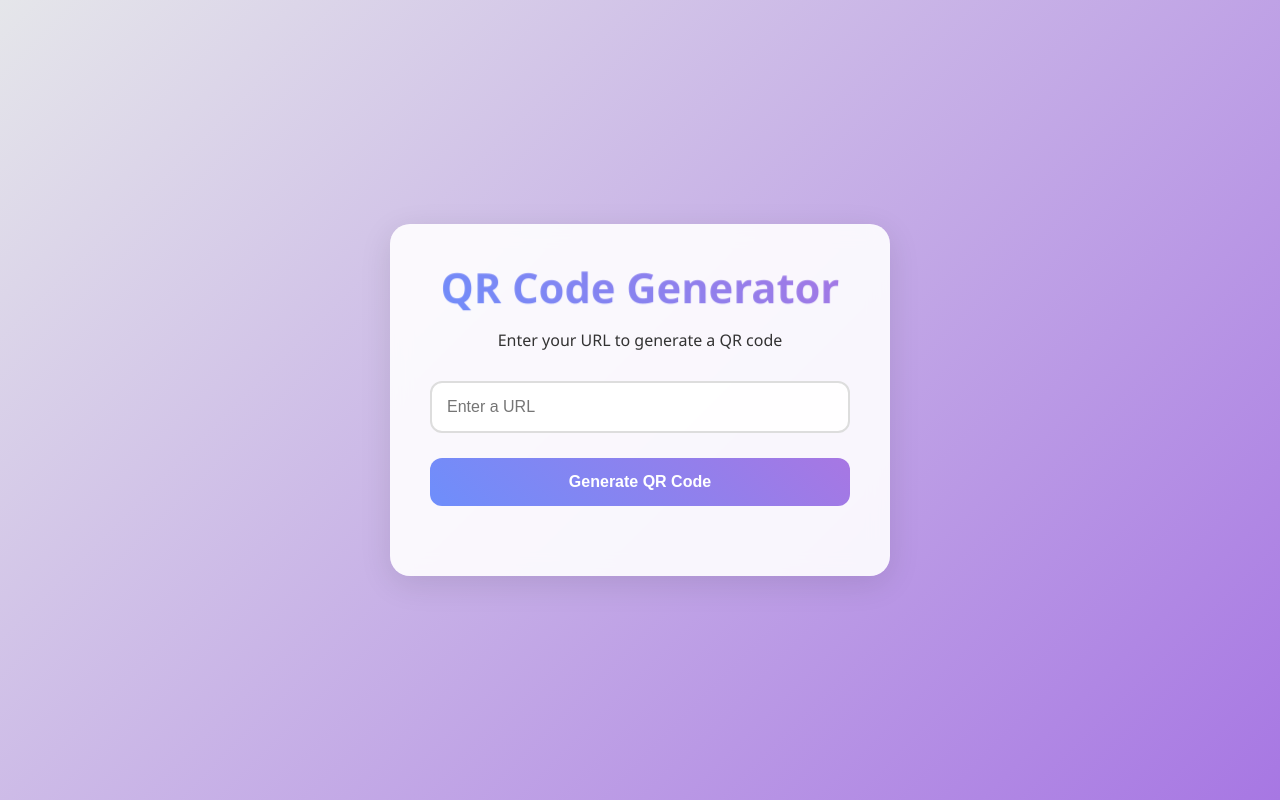
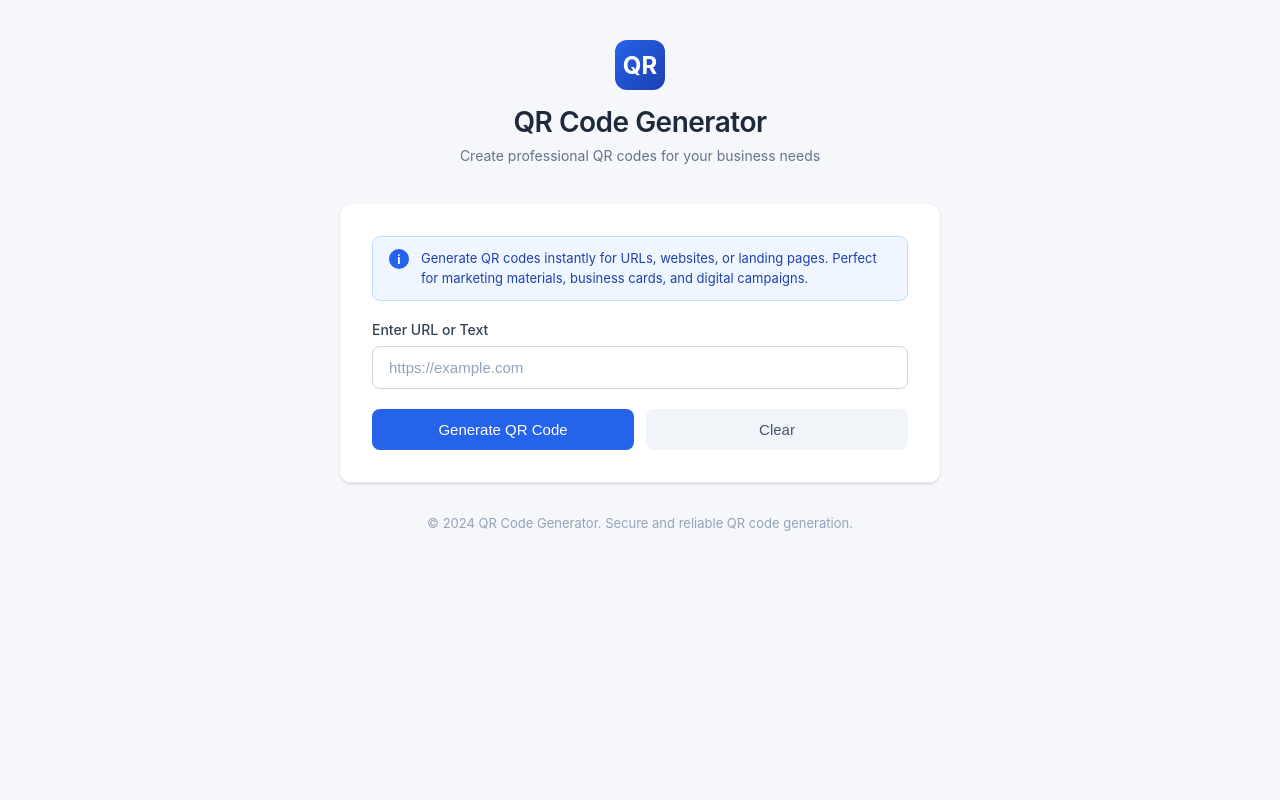
Before and after one commit to sayyedrabeeh/qr-code-maker-, a Django app: page / in a window 1280 px wide. Run offline with Django 5.2, Linux system fonts and the light colour scheme.

Commit message:
changed ui

```diff
--- a/qrcode/qrproject/qrapp/templates/index.html
+++ b/qrcode/qrproject/qrapp/templates/index.html
@@ -1,10 +1,9 @@
-{% load static %}
 <!DOCTYPE html>
 <html lang="en">
 <head>
     <meta charset="UTF-8">
     <meta name="viewport" content="width=device-width, initial-scale=1.0">
-    <title>QR Code Generator</title>
+    <title>QR Code Generator - Professional Tool</title>
     <style>
         * {
             margin: 0;
@@ -13,237 +12,352 @@
         }
 
         body {
-            font-family: 'Segoe UI', Tahoma, Geneva, Verdana, sans-serif;
+            font-family: -apple-system, BlinkMacSystemFont, 'Segoe UI', Roboto, 'Helvetica Neue', Arial, sans-serif;
             min-height: 100vh;
-            background: linear-gradient(135deg, #e5e6ea, #a777e3);
+            background: #f5f7fa;
+            padding: 40px 20px;
+        }
+
+        .header {
+            text-align: center;
+            margin-bottom: 40px;
+        }
+
+        .logo {
+            width: 50px;
+            height: 50px;
+            margin: 0 auto 15px;
+            background: linear-gradient(135deg, #2563eb, #1e40af);
+            border-radius: 12px;
             display: flex;
+            align-items: center;
             justify-content: center;
-            align-items: center;
-            padding: 20px;
+            color: white;
+            font-size: 24px;
+            font-weight: bold;
+        }
+
+        .header h1 {
+            font-size: 28px;
+            color: #1e293b;
+            font-weight: 600;
+            margin-bottom: 8px;
+            letter-spacing: -0.5px;
+        }
+
+        .header p {
+            color: #64748b;
+            font-size: 14px;
         }
 
         .container {
-            background: rgba(255, 255, 255, 0.9);
-            border-radius: 20px;
-            padding: 40px;
-            box-shadow: 0 8px 32px rgba(0, 0, 0, 0.1);
-            backdrop-filter: blur(10px);
-            width: 100%;
-            max-width: 500px;
-            transform-style: preserve-3d;
-            perspective: 1000px;
-            animation: container-entry 1s ease-out;
+            max-width: 600px;
+            margin: 0 auto;
+            background: white;
+            border-radius: 12px;
+            box-shadow: 0 1px 3px rgba(0, 0, 0, 0.1), 0 1px 2px rgba(0, 0, 0, 0.06);
+            overflow: hidden;
         }
 
-        @keyframes container-entry {
-            from {
-                opacity: 0;
-                transform: translateY(20px) rotateX(-10deg);
-            }
-            to {
-                opacity: 1;
-                transform: translateY(0) rotateX(0);
-            }
+        .form-section {
+            padding: 32px;
+            border-bottom: 1px solid #e2e8f0;
         }
 
-        .title {
-            color: #333;
-            text-align: center;
-            margin-bottom: 30px;
-            position: relative;
-            transform-style: preserve-3d;
+        .form-group {
+            margin-bottom: 20px;
         }
 
-        .title h2 {
-            font-size: 2.5em;
-            margin-bottom: 10px;
-            background: linear-gradient(45deg, #6e8efb, #a777e3);
-            -webkit-background-clip: text;
-            -webkit-text-fill-color: transparent;
-            animation: title-animation 2s ease-in-out infinite alternate;
-        }
-
-        @keyframes title-animation {
-            from {
-                transform: translateZ(0);
-            }
-            to {
-                transform: translateZ(50px);
-            }
-        }
-
-        .input-group {
-            margin-bottom: 25px;
-            position: relative;
-            transform-style: preserve-3d;
-            transition: transform 0.3s ease;
-        }
-
-        .input-group:hover {
-            transform: translateZ(20px);
+        label {
+            display: block;
+            font-size: 14px;
+            font-weight: 500;
+            color: #334155;
+            margin-bottom: 8px;
         }
 
         input {
             width: 100%;
-            padding: 15px;
-            border: 2px solid #ddd;
-            border-radius: 12px;
-            font-size: 16px;
+            padding: 12px 16px;
+            border: 1px solid #cbd5e1;
+            border-radius: 8px;
+            font-size: 15px;
             outline: none;
-            transition: all 0.3s ease;
-            background: rgba(255, 255, 255, 0.9);
+            transition: all 0.2s;
+            background: #ffffff;
         }
 
         input:focus {
-            border-color: #6e8efb;
-            box-shadow: 0 0 15px rgba(110, 142, 251, 0.3);
+            border-color: #2563eb;
+            box-shadow: 0 0 0 3px rgba(37, 99, 235, 0.1);
+        }
+
+        input::placeholder {
+            color: #94a3b8;
+        }
+
+        .button-group {
+            display: flex;
+            gap: 12px;
         }
 
         button {
-            width: 100%;
-            padding: 15px;
+            flex: 1;
+            padding: 12px 24px;
             border: none;
-            border-radius: 12px;
-            background: linear-gradient(45deg, #6e8efb, #a777e3);
-            color: white;
-            font-size: 16px;
-            font-weight: bold;
+            border-radius: 8px;
+            font-size: 15px;
+            font-weight: 500;
             cursor: pointer;
-            transition: all 0.3s ease;
-            transform-style: preserve-3d;
-            position: relative;
+            transition: all 0.2s;
+            display: flex;
+            align-items: center;
+            justify-content: center;
+            gap: 8px;
         }
 
-        button:hover {
-            transform: translateZ(20px);
-            box-shadow: 0 8px 20px rgba(110, 142, 251, 0.3);
+        .btn-primary {
+            background: #2563eb;
+            color: white;
         }
 
-        button:active {
-            transform: translateZ(10px);
+        .btn-primary:hover {
+            background: #1e40af;
         }
 
-        .qr-container {
-            margin-top: 30px;
-            display: flex;
-            justify-content: center;
-            perspective: 1000px;
+        .btn-primary:active {
+            transform: scale(0.98);
         }
 
-        .qr-code {
-            background: white;
-            padding: 20px;
-            border-radius: 15px;
-            box-shadow: 0 8px 32px rgba(0, 0, 0, 0.1);
-            transition: all 0.5s ease;
-            transform-style: preserve-3d;
-            animation: qr-entry 0.5s ease-out;
+        .btn-secondary {
+            background: #f1f5f9;
+            color: #475569;
         }
 
-        @keyframes qr-entry {
-            from {
-                opacity: 0;
-                transform: rotateY(-90deg);
-            }
-            to {
-                opacity: 1;
-                transform: rotateY(0);
-            }
+        .btn-secondary:hover {
+            background: #e2e8f0;
         }
 
-        .qr-code:hover {
-            transform: rotate3d(1, 1, 0, 15deg);
-            box-shadow: 0 15px 40px rgba(0, 0, 0, 0.2);
+        .result-section {
+            padding: 32px;
+            text-align: center;
+            display: none;
         }
 
-        .qr-code img {
+        .result-section.active {
             display: block;
-            max-width: 200px;
-            height: auto;
+        }
+
+        .qr-display {
+            background: #f8fafc;
+            padding: 24px;
+            border-radius: 8px;
+            display: inline-block;
+            margin-bottom: 20px;
+        }
+
+        .qr-display img {
+            display: block;
+            width: 240px;
+            height: 240px;
+            border: 2px solid #e2e8f0;
+            border-radius: 4px;
+        }
+
+        .result-actions {
+            display: flex;
+            gap: 12px;
+            justify-content: center;
+            flex-wrap: wrap;
+        }
+
+        .result-actions button {
+            flex: 0 1 auto;
+            min-width: 140px;
+        }
+
+        .info-banner {
+            background: #eff6ff;
+            border: 1px solid #bfdbfe;
+            border-radius: 8px;
+            padding: 12px 16px;
+            margin-bottom: 20px;
+            display: flex;
+            align-items: flex-start;
+            gap: 12px;
+        }
+
+        .info-icon {
+            width: 20px;
+            height: 20px;
+            background: #2563eb;
+            border-radius: 50%;
+            color: white;
+            display: flex;
+            align-items: center;
+            justify-content: center;
+            font-size: 12px;
+            font-weight: bold;
+            flex-shrink: 0;
+        }
+
+        .info-banner p {
+            color: #1e40af;
+            font-size: 13px;
+            line-height: 1.5;
+            margin: 0;
         }
 
         .loading {
             display: none;
-            text-align: center;
-            margin-top: 20px;
+            justify-content: center;
+            align-items: center;
+            gap: 8px;
+            padding: 12px;
+            color: #64748b;
+            font-size: 14px;
         }
 
-        .loading::after {
-            content: '';
-            display: inline-block;
-            width: 30px;
-            height: 30px;
-            border: 3px solid #fefeff;
+        .loading.active {
+            display: flex;
+        }
+
+        .spinner {
+            width: 16px;
+            height: 16px;
+            border: 2px solid #e2e8f0;
+            border-top-color: #2563eb;
             border-radius: 50%;
-            border-top-color: transparent;
-            animation: spin 1s linear infinite;
+            animation: spin 0.8s linear infinite;
         }
 
         @keyframes spin {
-            to {
-                transform: rotate(360deg);
+            to { transform: rotate(360deg); }
+        }
+
+        .footer {
+            text-align: center;
+            margin-top: 32px;
+            color: #94a3b8;
+            font-size: 13px;
+        }
+
+        @media (max-width: 640px) {
+            .button-group {
+                flex-direction: column;
+            }
+
+            .result-actions {
+                flex-direction: column;
+            }
+
+            .result-actions button {
+                width: 100%;
             }
         }
     </style>
 </head>
 <body>
-    <div class="container">
-        <div class="title">
-            <h2>QR Code Generator</h2>
-            <p>Enter your URL to generate a QR code</p>
+    <div class="header">
+        <div class="logo">QR</div>
+        <h1>QR Code Generator</h1>
+        <p>Create professional QR codes for your business needs</p>
     </div>
 
-        <form method="POST" action="{% url 'generate_qr' %}" id="qrForm">
-            {% csrf_token %}
-            <div class="input-group">
+    <div class="container">
+        <div class="form-section">
+            <div class="info-banner">
+                <div class="info-icon">i</div>
+                <p>Generate QR codes instantly for URLs, websites, or landing pages. Perfect for marketing materials, business cards, and digital campaigns.</p>
+            </div>
+
+            <form id="qrForm">
+                <div class="form-group">
+                    <label for="urlInput">Enter URL or Text</label>
                     <input
                         type="text"
+                        id="urlInput"
                         name="url"
-                    id="linkInput"
-                    placeholder="Enter a URL"
+                        placeholder="https://example.com"
                         required
                     >
                 </div>
-            <button type="submit">Generate QR Code</button>
+
+                <div class="loading" id="loading">
+                    <div class="spinner"></div>
+                    <span>Generating QR code...</span>
+                </div>
+
+                <div class="button-group">
+                    <button type="submit" class="btn-primary">
+                        <span>Generate QR Code</span>
+                    </button>
+                    <button type="button" class="btn-secondary" id="clearBtn">
+                        Clear
+                    </button>
+                </div>
             </form>
+        </div>
 
-        <div class="loading" id="loading"></div>
+        <div class="result-section" id="resultSection">
+            <div class="qr-display">
+                <img id="qrImage" src="" alt="Generated QR Code">
+            </div>
 
-        <div class="qr-container">
-            {% if qr_url %}
-                <div class="qr-code">
-                    <img id="qrImage" src="{{ qr_url }}" alt="QR Code">
+            <div class="result-actions">
+                <button class="btn-primary" id="downloadBtn">
+                    Download PNG
+                </button>
+                <button class="btn-secondary" id="newQrBtn">
+                    Generate New
+                </button>
             </div>
-            {% endif %}
         </div>
+    </div>
+    <div class="footer">
+        <p>© 2024 QR Code Generator. Secure and reliable QR code generation.</p>
     </div>
 
     <script>
-        document.getElementById('qrForm').addEventListener('submit', function() {
-            document.getElementById('loading').style.display = 'block';
+        const form = document.getElementById('qrForm');
+        const urlInput = document.getElementById('urlInput');
+        const loading = document.getElementById('loading');
+        const resultSection = document.getElementById('resultSection');
+        const qrImage = document.getElementById('qrImage');
+        const clearBtn = document.getElementById('clearBtn');
+        const downloadBtn = document.getElementById('downloadBtn');
+        const newQrBtn = document.getElementById('newQrBtn');
+        form.addEventListener('submit', function(e) {
+            e.preventDefault();
+            const url = urlInput.value.trim();
+            if (!url) return;
+            loading.classList.add('active');
+            setTimeout(() => {
+                const qrUrl = `https://api.qrserver.com/v1/create-qr-code/?size=240x240&data=${encodeURIComponent(url)}`;
+                qrImage.src = qrUrl;
+
+                loading.classList.remove('active');
+                resultSection.classList.add('active');
+            }, 800);
         });
 
-        // If QR code exists, add hover effect listeners
-        const qrCode = document.querySelector('.qr-code');
-        if (qrCode) {
-            qrCode.addEventListener('mousemove', function(e) {
-                const rect = this.getBoundingClientRect();
-                const x = e.clientX - rect.left;
-                const y = e.clientY - rect.top;
-
-                const centerX = rect.width / 2;
-                const centerY = rect.height / 2;
-
-                const rotateX = (y - centerY) / 20;
-                const rotateY = (centerX - x) / 20;
-
-                this.style.transform = `rotate3d(1, 1, 0, ${Math.sqrt(rotateX * rotateX + rotateY * rotateY)}deg)`;
+        clearBtn.addEventListener('click', function() {
+            urlInput.value = '';
+            urlInput.focus();
         });
 
-            qrCode.addEventListener('mouseleave', function() {
-                this.style.transform = 'rotate3d(0, 0, 0, 0deg)';
+        downloadBtn.addEventListener('click', function() {
+            const link = document.createElement('a');
+            link.href = qrImage.src;
+            link.download = 'qrcode.png';
+            link.click();
         });
-        }
+
+        newQrBtn.addEventListener('click', function() {
+            resultSection.classList.remove('active');
+            urlInput.value = '';
+            urlInput.focus();
+        });
     </script>
 </body>
 </html>
```
Lines whose indentation alone changed are shown as unchanged.
